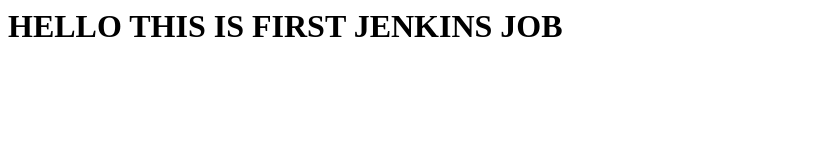
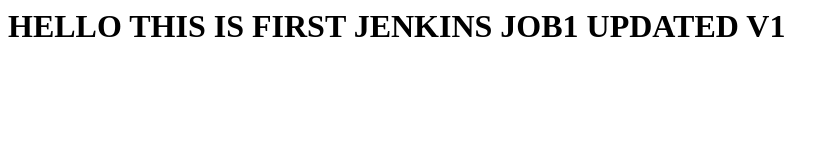
Before and after one commit to Dotu1853/athangwebpage, a plain HTML site: page index.html in a window 1280 px wide. Shown: the whole page, without its empty margins (0-839 px from the left). Drawn offline with Linux system fonts and the light colour scheme.

Commit message:
hello gaurav

```diff
--- a/index.html
+++ b/index.html
@@ -1 +1 @@
-<h1> HELLO THIS IS FIRST JENKINS JOB </h1>
+<h1> HELLO THIS IS FIRST JENKINS JOB1 UPDATED V1 </h1>
```
